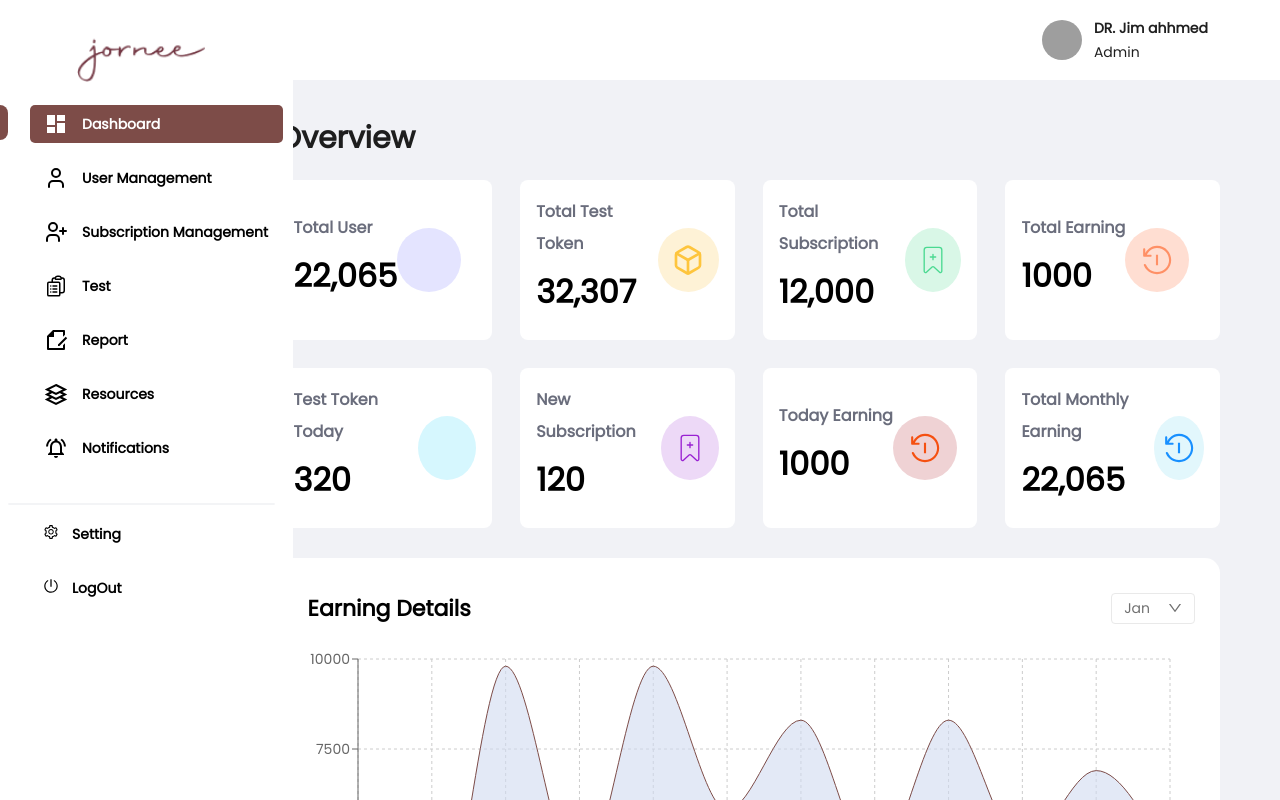
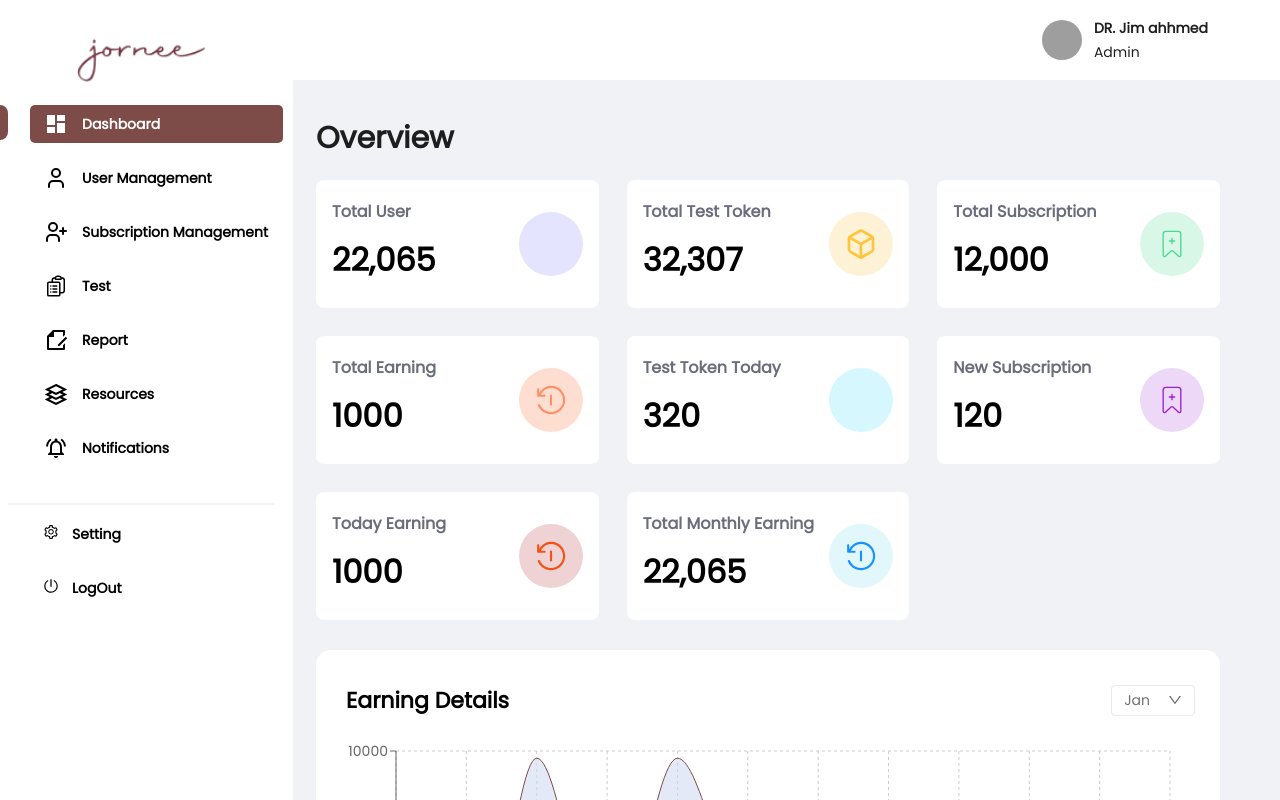
Before and after one commit to bdCalling-Sdt-hub/jornee-dashboard, a React (Vite) app: page / in a window 1280 px wide. Built offline with nearby package versions, Linux system fonts and the light colour scheme; grey boxes are pictures that could not be loaded; some icons are missing.

Commit message:
Enhancement dashboard overview section

```diff
--- a/src/Pages/Dashboard/Dashboard.jsx
+++ b/src/Pages/Dashboard/Dashboard.jsx
@@ -267,7 +267,7 @@ const Dashboard = () => {
         <Content
           style={{
             marginTop: "60px",
-            marginLeft: "17%",
+            marginLeft: "20%",
             background: "#F1F2F6",
             overflow: "auto",
             padding: "20px",
--- a/src/Pages/Dashboard/DashboardHome/DashboardHome.jsx
+++ b/src/Pages/Dashboard/DashboardHome/DashboardHome.jsx
@@ -78,12 +78,12 @@ function DashboardHome() {
   return (
     <div className="p-10">
       <h1 className="pb-6 text-3xl font-semibold">Overview</h1>
-      <div className=" grid grid-cols-4  gap-7  ">
+      <div className=" grid grid-cols-2 lg:grid-cols-3 2xl:grid-cols-4   gap-7  ">
         {data.map((item, index) => (
           <div key={index}>
-            <div className="bg-white p-4 h-[100%] flex items-center justify-between rounded-lg">
+            <div className="bg-white p-4 h-[100%]  rounded-lg">
               <div className=" flex justify-between  items-center leading-loose">
-                <div className="leading-loose">
+                <div className="leading-loose ">
                   <p
                     style={{
                       fontSize: "16px",
```
